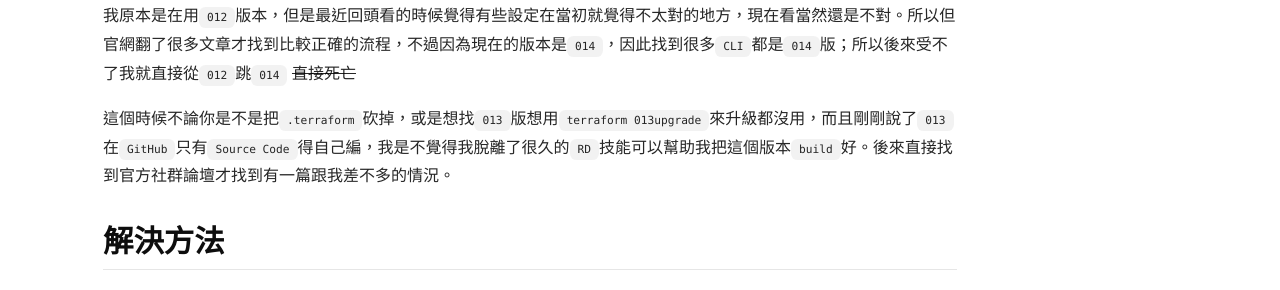
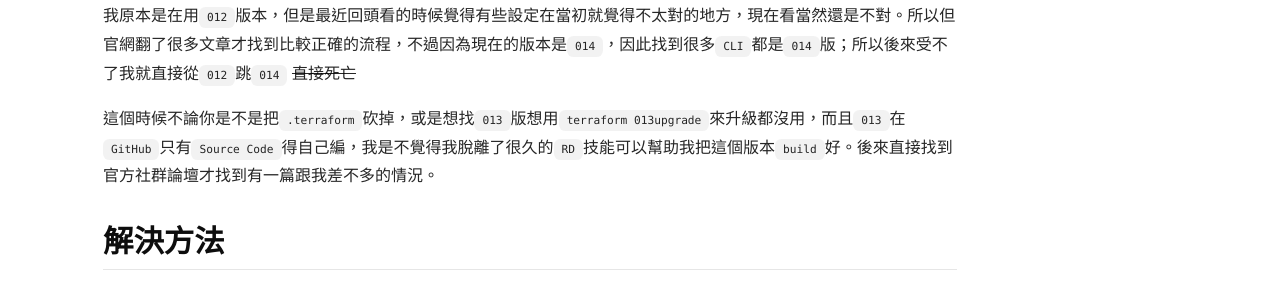
Before and after one commit to tingShean/tingshean.github.io, a Jekyll site: the page built from _posts/2021-01-12-terraform012-to-014.md, in a window 1280 px wide. Shown: the part 614-904 px from the top of the page. Built offline with Jekyll 4.4.1, drawn with Linux system fonts in a browser that asks for light colours; nearby versions of some CDN libraries; comment, search, counter and statistics services are not loaded.

Commit message:
upd post 20210112

```diff
--- a/_posts/2021-01-12-terraform012-to-014.md
+++ b/_posts/2021-01-12-terraform012-to-014.md
@@ -16,7 +16,7 @@ tags: terraform hashicorp/aws module
 
 我原本是在用`012`版本，但是最近回頭看的時候覺得有些設定在當初就覺得不太對的地方，現在看當然還是不對。所以但官網翻了很多文章才找到比較正確的流程，不過因為現在的版本是`014`，因此找到很多`CLI`都是`014`版；所以後來受不了我就直接從`012`跳`014` ~~直接死亡~~
 
-這個時候不論你是不是把`.terraform`砍掉，或是想找`013`版想用`terraform 013upgrade`來升級都沒用，而且剛剛說了`013`在`GitHub`只有`Source Code`得自己編，我是不覺得我脫離了很久的`RD`技能可以幫助我把這個版本`build`好。後來直接找到官方社群論壇才找到有一篇跟我差不多的情況。
+這個時候不論你是不是把`.terraform`砍掉，或是想找`013`版想用`terraform 013upgrade`來升級都沒用，而且`013`在`GitHub`只有`Source Code`得自己編，我是不覺得我脫離了很久的`RD`技能可以幫助我把這個版本`build`好。後來直接找到官方社群論壇才找到有一篇跟我差不多的情況。
 
 
 ## 解決方法
```
